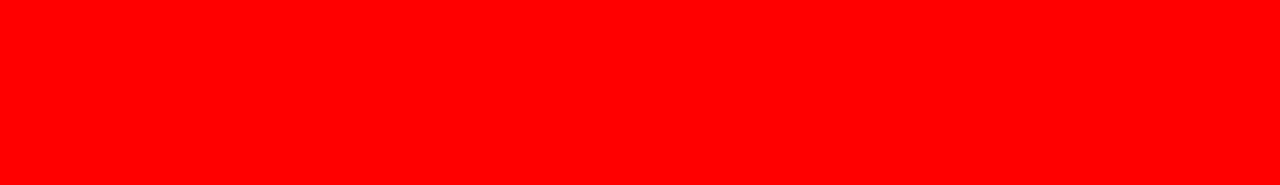
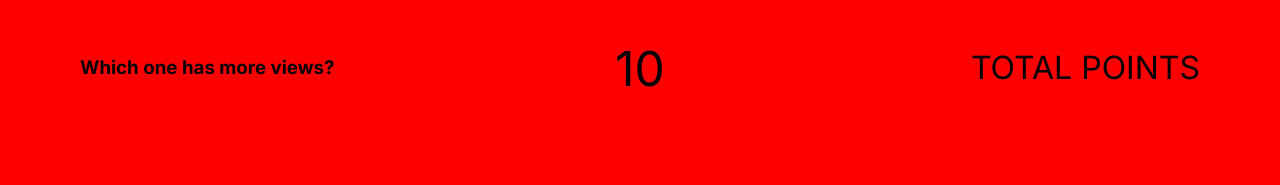
Before and after one commit to korzenstein/gamejam, a Next.js app: page / in a window 1280 px wide. Shown: the top 185 px of the page. Built offline with nearby package versions, Linux system fonts and the light colour scheme.

Commit message:
add new topUI elements

```diff
--- a/src/app/components/GamePageContainer/index.tsx
+++ b/src/app/components/GamePageContainer/index.tsx
@@ -1,23 +1,41 @@
 "use client";
-
+import React, { FunctionComponent } from "react";
 import CentralUI from "../CentralUI";
 import VideoContainer from "../VideoContainer";
-
-const GamePageContainer = ({ data }: any) => {
+import TopUI from "../TopUI";
+interface GamePageContainerProps {
+  data?: { id: string }[];
+}
+const GamePageContainer: FunctionComponent<GamePageContainerProps> = ({
+  data,
+}) => {
+  if (!data || data.length === 0) {
+    return <p>No data available</p>;
+  }
   return (
     <main
       style={{
         display: "flex",
-        height: "100vh",
+        flexDirection: "column",
+        height: "100%",
         width: "100vw",
         background: "red",
         alignItems: "center",
         justifyContent: "center",
       }}
     >
-      <VideoContainer src={data[0].id} />
-      <CentralUI />
-      <VideoContainer src={data[1].id} />
+      <TopUI />
+      <div
+        style={{
+          display: "flex",
+          alignItems: "center",
+          justifyContent: "center",
+        }}
+      >
+        <VideoContainer src={data[0].id} />
+        <CentralUI />
+        <VideoContainer src={data[1].id} />
+      </div>
     </main>
   );
 };
--- /dev/null
+++ b/src/app/components/TopUI/index.tsx
@@ -0,0 +1,36 @@
+import useGamJamStore from "@/app/store/gamJamStore";
+
+const TopUI = () => {
+  const { playerScore } = useGamJamStore();
+
+  return (
+    <>
+      <div
+        style={{
+          display: "flex",
+          justifyContent: "space-between",
+          alignItems: "center",
+          width: "100%",
+          padding: "3rem 5rem",
+          position: "relative",
+        }}
+      >
+        <h3>Which one has more views?</h3>
+        <p
+          style={{
+            fontSize: "3rem",
+            position: "absolute",
+            left: "50%",
+            top: "50%",
+            transform: "translate(-50%, -50%)",
+          }}
+        >
+          {playerScore}
+        </p>
+        <p style={{ fontSize: "2rem" }}>TOTAL POINTS</p>
+      </div>
+    </>
+  );
+};
+
+export default TopUI;
--- a/src/app/page.tsx
+++ b/src/app/page.tsx
@@ -15,7 +15,6 @@ export default async function Home() {
 //   const apiKey = process.env.YOUTUBE_API_KEY;
 //   const baseUrl = "https://www.googleapis.com/youtube/v3/";
 //   const parameters = "videos?part=snippet,contentDetails&chart=mostPopular";
-//   const statisticsParameters = "videos?part=statistics&id=";
 //   const url = `${baseUrl}${parameters}&maxResults=20&regionCode=US&key=${apiKey}`;
 
 //   const res = await fetch(url);
```
